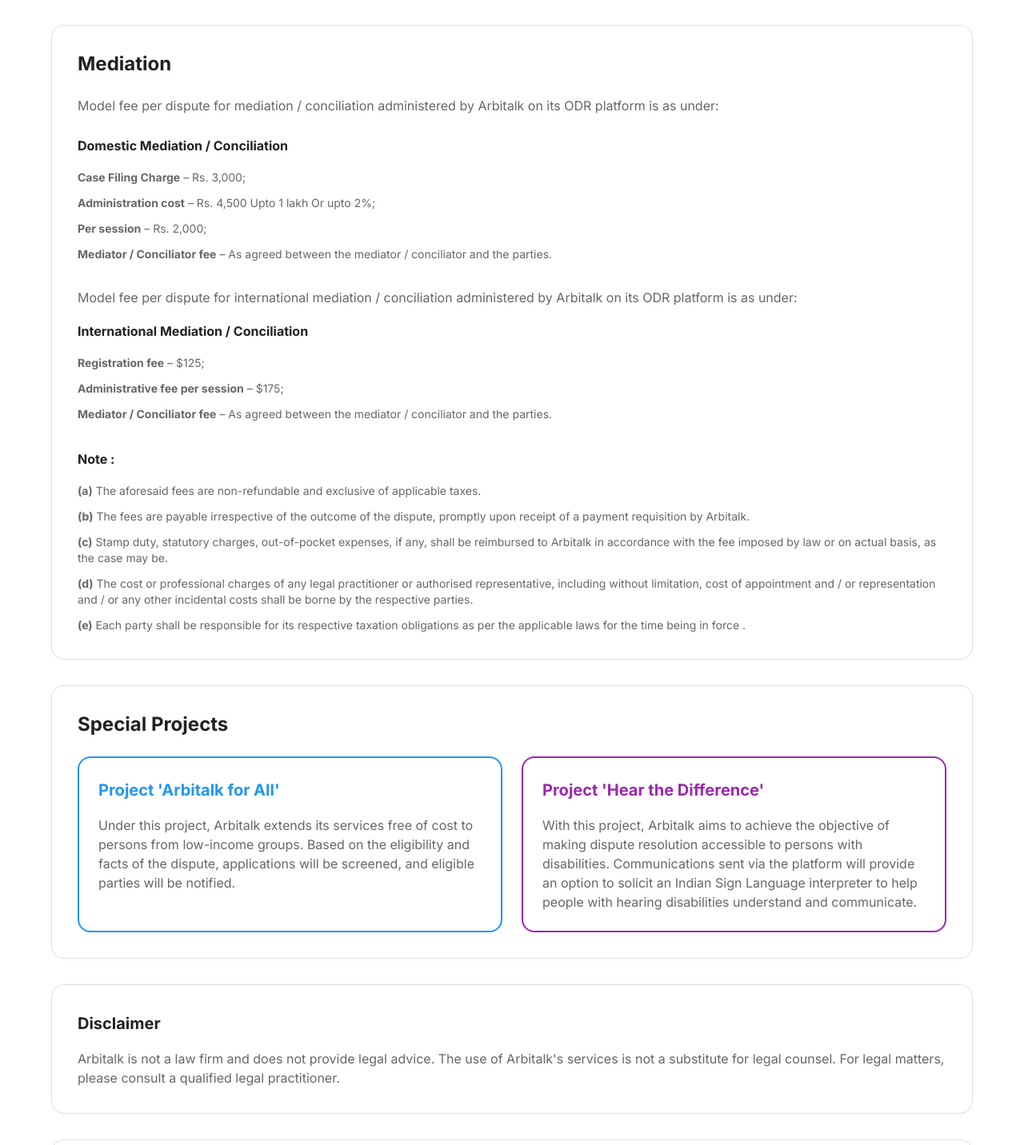
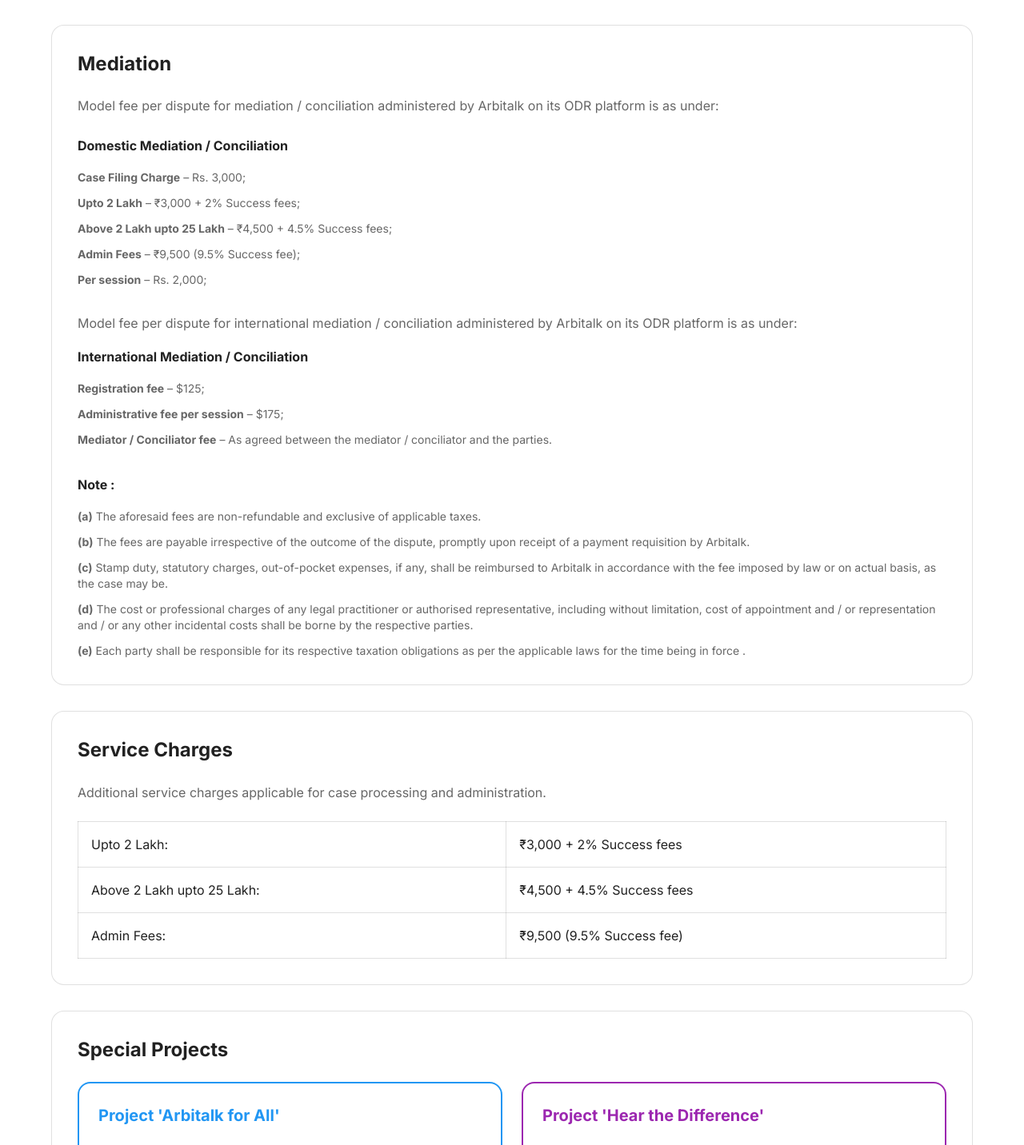
Before and after one commit to ashishthakor/advocate-pro, a Next.js app: page /fees in a window 1280 px wide. Shown: the part 2999-4431 px from the top of the page at 80% size. Built offline with nearby package versions, Linux system fonts and the light colour scheme; no server answers.

Commit message:
DS - updated the fees and updated the matrix

```diff
--- a/app/fees/page.tsx
+++ b/app/fees/page.tsx
@@ -556,15 +556,18 @@
                 <Stack spacing={1.5}>
                   <Typography variant="body2" color="text.secondary">
                     <strong>{t('fees.mediation.inrRegistrationFee')}</strong> – {t('fees.mediation.inrRegistrationAmount')};
+                    </Typography>
+                  <Typography variant="body2" color="text.secondary">
+                    <strong>{t('fees.mediation.inrUpto2Lakh')}</strong> – {t('fees.mediation.inrUpto2LakhAmount')};
                   </Typography>
                   <Typography variant="body2" color="text.secondary">
-                    <strong>{t('fees.mediation.inrAdminFee')}</strong> – {t('fees.mediation.inrAdminAmount')};
+                    <strong>{t('fees.mediation.inrAbove2Lakh')}</strong> – {t('fees.mediation.inrAbove2LakhAmount')};
+                  </Typography>
+                  <Typography variant="body2" color="text.secondary">
+                    <strong>{t('fees.mediation.inrAdminFees')}</strong> – {t('fees.mediation.inrAdminFeesAmount')};
                   </Typography>
                   <Typography variant="body2" color="text.secondary">
                     <strong>{t('fees.mediation.inrPerSession')}</strong> – {t('fees.mediation.inrPerSessionAmount')};
-                  </Typography>
-                  <Typography variant="body2" color="text.secondary">
-                    <strong>{t('fees.mediation.inrMediatorFee')}</strong> – {t('fees.mediation.inrMediatorAmount')}.
                   </Typography>
                 </Stack>
               </Box>
@@ -616,7 +619,7 @@
             </Paper>
 
             {/* Service Charges Section */}
-            {/* <Paper
+            <Paper
               elevation={0}
               sx={{
                 p: { xs: 3, md: 4 },
@@ -651,21 +654,21 @@
                 >
                   <tbody>
                     <tr>
-                      <td>{t('fees.serviceCharges.caseFillingCharge')}</td>
-                      <td>{t('fees.serviceCharges.caseFillingAmount')}</td>
+                      <td>{t('fees.serviceCharges.upto2Lakh')}</td>
+                      <td>{t('fees.serviceCharges.upto2LakhAmount')}</td>
                     </tr>
                     <tr>
-                      <td>{t('fees.serviceCharges.administrationCost')}</td>
-                      <td>{t('fees.serviceCharges.administrationAmount')}</td>
+                      <td>{t('fees.serviceCharges.above2Lakh')}</td>
+                      <td>{t('fees.serviceCharges.above2LakhAmount')}</td>
                     </tr>
                     <tr>
-                      <td>{t('fees.serviceCharges.perSession')}</td>
-                      <td>{t('fees.serviceCharges.perSessionAmount')}</td>
+                      <td>{t('fees.serviceCharges.adminFees')}</td>
+                      <td>{t('fees.serviceCharges.adminFeesAmount')}</td>
                     </tr>
                   </tbody>
                 </Box>
               </Box>
-            </Paper> */}
+            </Paper>
 
             {/* Special Projects Section */}
             <Paper
--- a/languages/en.js
+++ b/languages/en.js
@@ -526,11 +526,11 @@
     'home.advocateFeatures5': 'Track billable hours',
     'home.getStarted': 'Get Started',
     'home.statsTitle': 'Trusted by Businesses Across India',
-    'home.stat1': 'Experienced Lawyers',
-    'home.stat2': 'Saved',
+    'home.stat1': 'Dispute Under Process',
+    'home.stat2': 'Success Ratio',
     'home.stat3': 'Users',
-    'home.stat4': 'Avg. Experience',
-    'home.stat5': 'Trusted CA Firms',
+    'home.stat4': 'Neutrals',
+    'home.stat5': 'Avg. Experience',
     'home.termsConditions': 'Terms & Conditions',
     'home.fees': 'Fees',
     'home.clientLogin': 'User Login',
@@ -610,12 +610,14 @@
     'fees.mediation.inrTitle': 'Domestic Mediation / Conciliation',
     'fees.mediation.inrRegistrationFee': 'Case Filing Charge',
     'fees.mediation.inrRegistrationAmount': 'Rs. 3,000',
-    'fees.mediation.inrAdminFee': 'Administration cost',
-    'fees.mediation.inrAdminAmount': 'Rs. 4,500 Upto 1 lakh Or upto 2%',
     'fees.mediation.inrPerSession': 'Per session',
     'fees.mediation.inrPerSessionAmount': 'Rs. 2,000',
-    'fees.mediation.inrMediatorFee': 'Mediator / Conciliator fee',
-    'fees.mediation.inrMediatorAmount': 'As agreed between the mediator / conciliator and the parties',
+    'fees.mediation.inrUpto2Lakh': 'Upto 2 Lakh',
+    'fees.mediation.inrUpto2LakhAmount': '₹3,000 + 2% Success fees',
+    'fees.mediation.inrAbove2Lakh': 'Above 2 Lakh upto 25 Lakh',
+    'fees.mediation.inrAbove2LakhAmount': '₹4,500 + 4.5% Success fees',
+    'fees.mediation.inrAdminFees': 'Admin Fees',
+    'fees.mediation.inrAdminFeesAmount': '₹9,500 (9.5% Success fee)',
     'fees.mediation.usdDescription': 'Model fee per dispute for international mediation / conciliation administered by Arbitalk on its ODR platform is as under:',
     'fees.mediation.usdTitle': 'International Mediation / Conciliation',
     'fees.mediation.usdRegistrationFee': 'Registration fee',
@@ -663,12 +665,12 @@
     // Service Charges
     'fees.serviceCharges.title': 'Service Charges',
     'fees.serviceCharges.description': 'Additional service charges applicable for case processing and administration.',
-    'fees.serviceCharges.caseFillingCharge': 'Case filling Charge:',
-    'fees.serviceCharges.caseFillingAmount': '3000',
-    'fees.serviceCharges.administrationCost': 'Administration cost:',
-    'fees.serviceCharges.administrationAmount': '4500 Upto 1 lakh Or upto 2%',
-    'fees.serviceCharges.perSession': 'Per session:',
-    'fees.serviceCharges.perSessionAmount': '2000',
+    'fees.serviceCharges.upto2Lakh': 'Upto 2 Lakh:',
+    'fees.serviceCharges.upto2LakhAmount': '₹3,000 + 2% Success fees',
+    'fees.serviceCharges.above2Lakh': 'Above 2 Lakh upto 25 Lakh:',
+    'fees.serviceCharges.above2LakhAmount': '₹4,500 + 4.5% Success fees',
+    'fees.serviceCharges.adminFees': 'Admin Fees:',
+    'fees.serviceCharges.adminFeesAmount': '₹9,500 (9.5% Success fee)',
 
     // Dispute Resolution Rules
     'fees.disputeResolutionRules.title': 'Dispute Resolution Rules',
```
Also changed, not shown: app/about/page.tsx (+5 -5 lines), app/page.tsx (+5 -5 lines).
